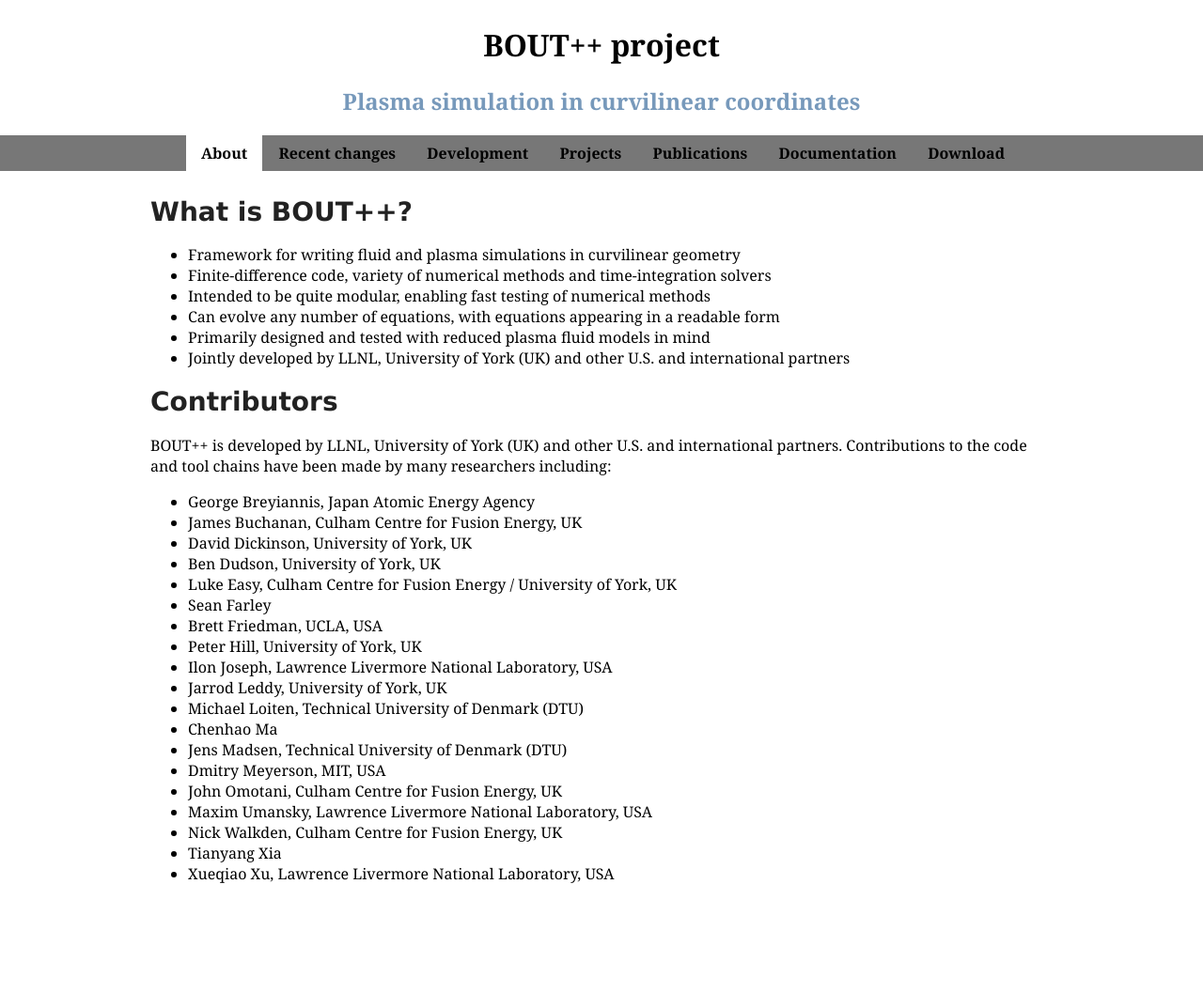
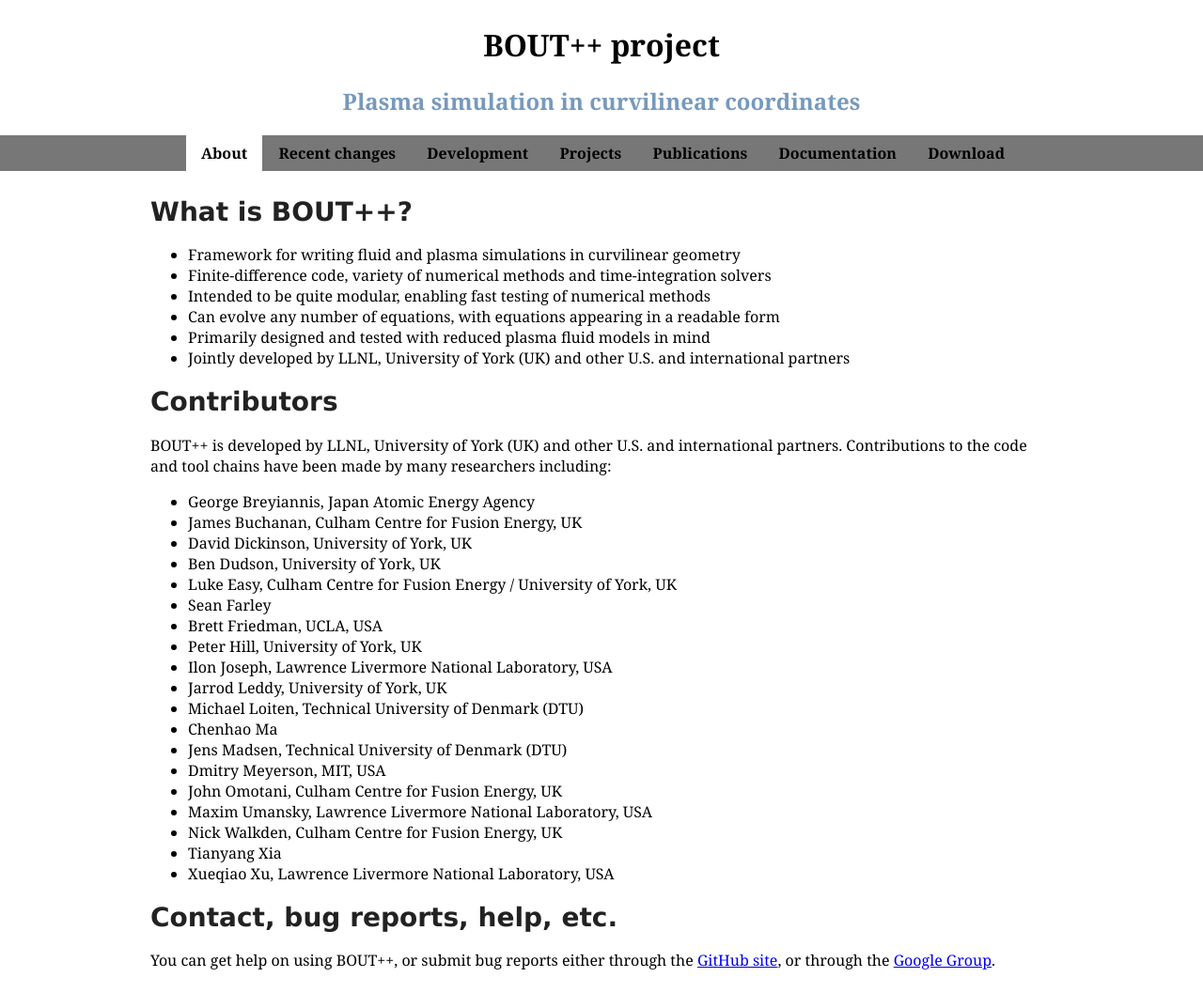
Before and after one commit to boutproject/boutproject.github.io, a Jekyll site: the page built from index.markdown, in a window 1280 px wide. Shown: the whole page at 94% size. Built offline with Jekyll 4.4.1, drawn with Linux system fonts in a browser that asks for light colours; before the commit the page ends 965 px from its top, so only the background shows below that.

Commit message:
Add links to support forums

```diff
--- a/doc.markdown
+++ b/doc.markdown
@@ -12,6 +12,10 @@
 # Wiki page
 
 A [wiki page](https://github.com/boutproject/BOUT/wiki) with basic instructions on downloading and installing BOUT++ is available [here](https://github.com/boutproject/BOUT/wiki).
+
+# Forum
+
+Announcements are made through the [Google Groups forum](https://groups.google.com/a/york.ac.uk/forum/#!forum/bout-user-group). You can also ask for help through this forum.
 
 # Workshops
 
--- a/index.markdown
+++ b/index.markdown
@@ -37,3 +37,13 @@
 * Nick Walkden, Culham Centre for Fusion Energy, UK
 * Tianyang Xia
 * Xueqiao Xu, Lawrence Livermore National Laboratory, USA
+
+# Contact, bug reports, help, etc.
+
+You can get help on using BOUT++, or submit bug reports either through the [GitHub site][1],
+or through the [Google Group][2].
+
+<!-- Link to online documentation when ready -->
+
+[1]: https://github.com/boutproject/BOUT-dev/issues
+[2]: https://groups.google.com/a/york.ac.uk/forum/#!forum/bout-user-group
```
